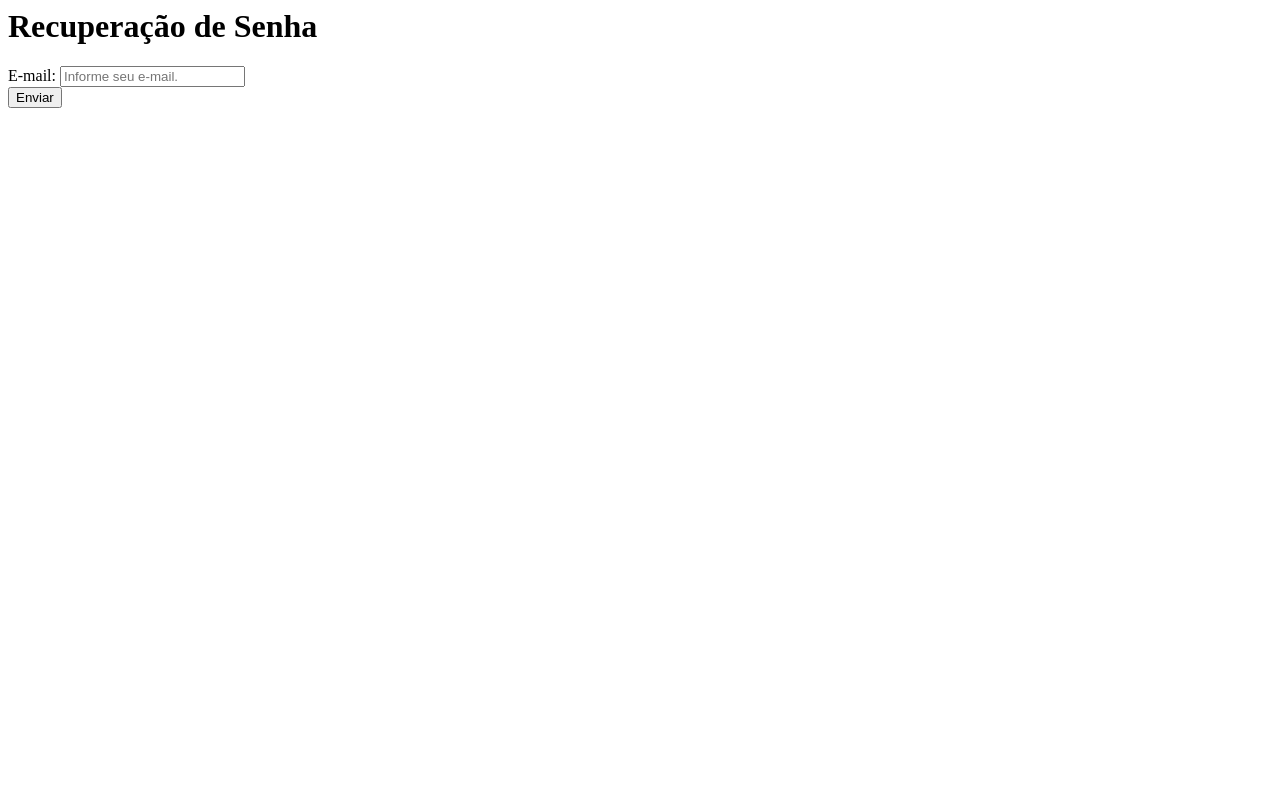
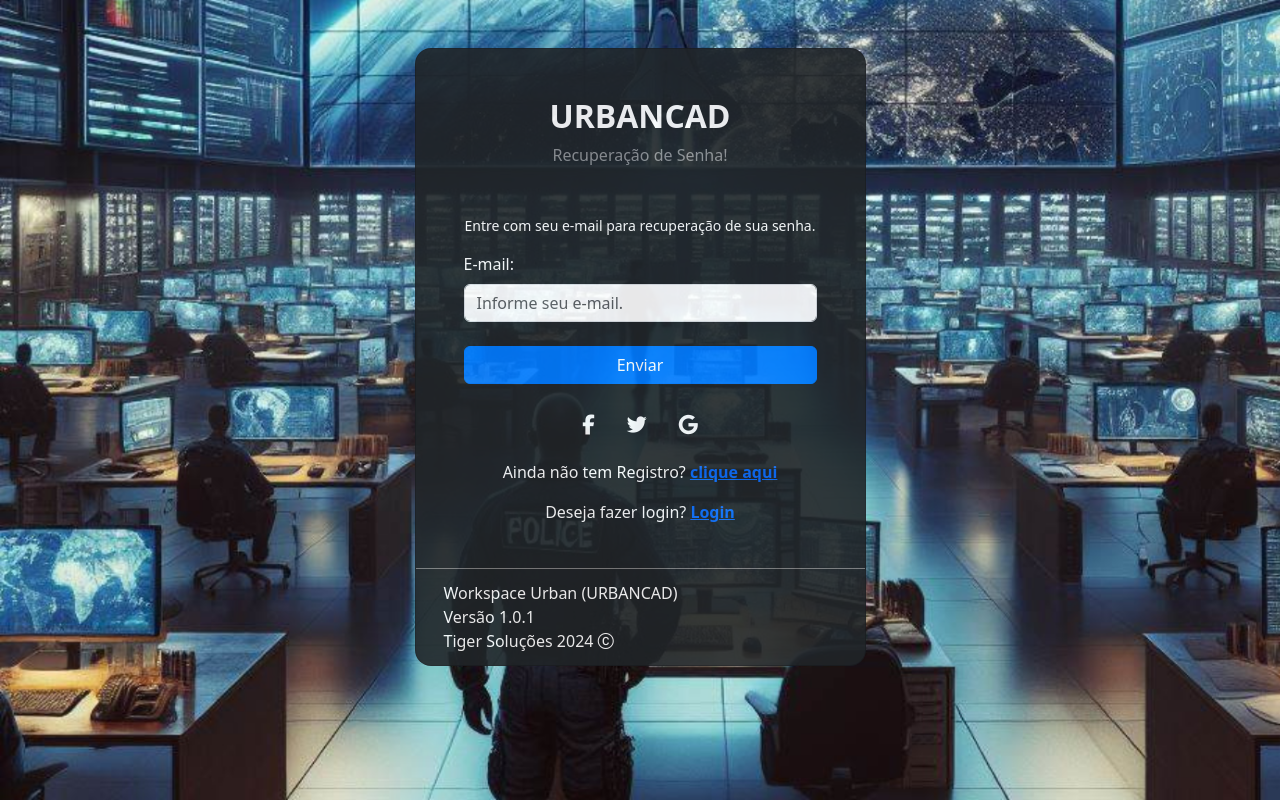
Before and after one commit to melojrx/urbanCAD, a Flask app: page /esqueciSenha/ in a window 1280 px wide. Run offline with Flask 2, Linux system fonts and the light colour scheme; parts of the project's set-up code (start-up, migrations or seed data) failed here and were passed over; some libraries are stand-ins or nearby versions.

Commit message:
AjusteTemplateResetPassword

```diff
--- a/app/templates/resetPassword.html
+++ b/app/templates/resetPassword.html
@@ -1,4 +1,86 @@
-<form method="POST" action="{{ url_for('public.enviarEmail') }}">
+<!DOCTYPE html>
+<html lang="pt-BR">
+
+<head>
+    <meta charset="UTF-8">
+    <meta http-equiv="X-UA-Compatible" content="IE=edge">
+    <meta name="viewport" content="width=device-width, initial-scale=1.0, shrink-to-fit=no">
+    <title>URBAN CAD</title>
+    <!-- CSS only -->
+    <link href="https://cdn.jsdelivr.net/npm/bootstrap@5.3.1/dist/css/bootstrap.min.css" rel="stylesheet"
+        integrity="sha384-4bw+/aepP/YC94hEpVNVgiZdgIC5+VKNBQNGCHeKRQN+PtmoHDEXuppvnDJzQIu9" crossorigin="anonymous">
+    <!-- CSS do Projeto -->
+    <link rel="stylesheet" type="text/css" href="{{url_for('static', filename = 'css/styles_login_register.css')}}">
+    <!-- jQuery -->
+    <script src="https://code.jquery.com/jquery-3.6.0.min.js"></script>
+    <script src="https://cdnjs.cloudflare.com/ajax/libs/jquery.mask/1.14.16/jquery.mask.js"></script>
+    <!-- Bootstrap Icons -->
+    <link rel="stylesheet" href="https://cdn.jsdelivr.net/npm/bootstrap-icons@1.10.5/font/bootstrap-icons.css">
+    <!-- fontawesome -->
+    <script src="https://kit.fontawesome.com/815b3dd720.js" crossorigin="anonymous"></script>
+</head>
+
+<body class="body-login">
+    <section>
+        <div class="container py-5 h-100" style="opacity: 0.9;">
+            <div class="row d-flex justify-content-center align-items-center h-100">
+                <div class="col-12 col-md-8 col-lg-6 col-xl-5">
+                    <div class="card bg-dark text-white" style="border-radius: 1rem;">
+                        <div class="card-body p-5 text-center pb-1">
+                                <h2 class="fw-bold mb-2 text-uppercase">URBANCAD</h2>
+                                <p class="text-white-50 mb-5">Recuperação de Senha!</p>
+                                <div class="small mb-3 text-white">Entre com seu e-mail para recuperação de sua senha.</div>
+                                <form method="POST" action="{{ url_for('public.enviarEmail') }}">
+                                    <div class="form-outline form-white mb-4 text-start">
+                                        {{form.email.label(class_="form-label")}}
+                                        {{form.email(class_="form-control")}}
+                                        {% for error in form.email.errors %}
+                                        <div class="important">{{error}}</div>
+                                        {% endfor %}
+
+                                    </div>
+                                    <div class="d-grid mb-3">
+                                        {{ form.submit(class="btn btn-primary") }}
+                                    </div>
+                                </form>
+
+                                <div class="d-flex justify-content-center text-center mt-4 pt-1">
+                                    <a href="#!" class="text-white"><i class="fab fa-facebook-f fa-lg"></i></a>
+                                    <a href="#!" class="text-white"><i class="fab fa-twitter fa-lg mx-4 px-2"></i></a>
+                                    <a href="#!" class="text-white"><i class="fab fa-google fa-lg"></i></a>
+                                </div>
+
+                                <div class="mt-4">
+                                    <p class="mb-3">Ainda não tem Registro? <a href="{{url_for('login.register')}}"
+                                        class="fw-bold">clique aqui</a>
+                                    </p>
+                                    <p class="mb-3">Deseja fazer login? <a class="fw-bold" href="{{url_for('login.login')}}"> Login </a></p>
+                                </div>
+
+                        </div>
+
+                        <div class="card-footer mt-4" style="border-top-color: gray;">
+                            <footer class="container-fluid text-start py-1">
+                                <span class="footer-titulo"> Workspace Urban (URBANCAD) </span><br>
+                                <span class="footer-info"> Versão 1.0.1 </span> <br>
+                                <span class="footer-info"> Tiger Soluções 2024 <i class="bi bi-c-circle"></i>
+                                </span>
+                            </footer>
+                        </div>
+
+                    </div>
+                </div>
+            </div>
+        </div>
+    </section>
+    <!-- JavaScript Bundle with Popper -->
+    <script src="https://cdn.jsdelivr.net/npm/bootstrap@5.2.0/dist/js/bootstrap.bundle.min.js"
+        integrity="sha384-A3rJD856KowSb7dwlZdYEkO39Gagi7vIsF0jrRAoQmDKKtQBHUuLZ9AsSv4jD4Xa" crossorigin="anonymous">
+    </script>
+</body>
+
+</html>
+<!-- <form method="POST" action="{{ url_for('public.enviarEmail') }}">
     <h1 class="mt-4">Recuperação de Senha</h1>
 
     <div class="card mb-2">
@@ -18,4 +100,4 @@
         </div>
     </div>
 
-</form>
+</form> -->
```
